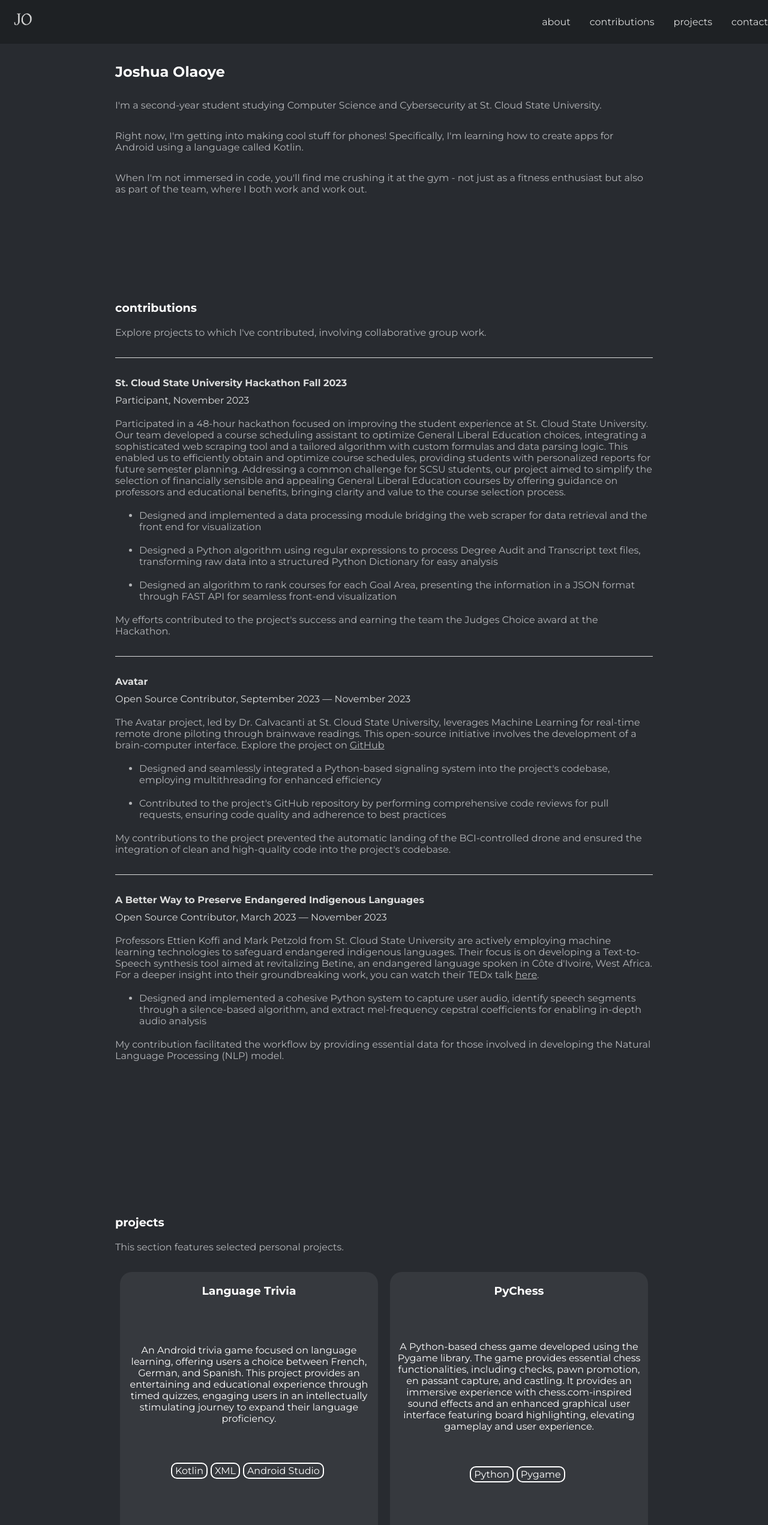
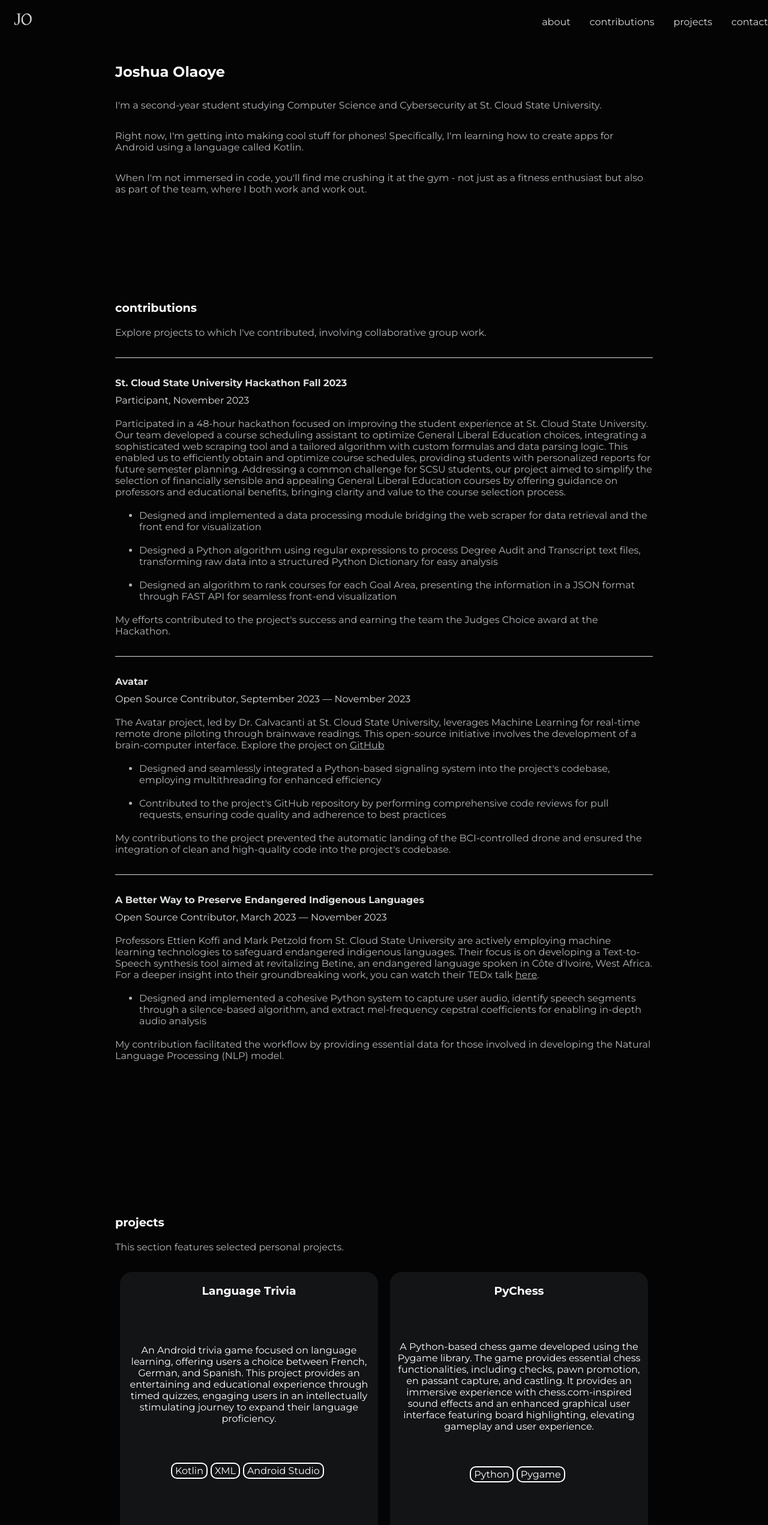
Before and after one commit to joolaoye/portfolio, a React (Create React App) app: page / in a window 1280 px wide. Shown: the top 2543 px of the page at 60% size. Built offline with nearby package versions, Linux system fonts and the light colour scheme.

Commit message:
improved visibility

```diff
--- a/src/App.css
+++ b/src/App.css
@@ -4,7 +4,7 @@
   padding: 0;
   margin: 0;
   box-sizing: border-box;
-  background: #282B30;
+  background: #040404;
 }
 
 nav {
@@ -21,17 +21,17 @@ nav {
   display: flex;
   align-items: center;
   justify-content: space-between;
-  background-color: #1E2124;
+  background-color: #040404;
 }
 
 .nav__logo {
   padding: 9px 12px;
   font-size: 1.2rem;
-  background-color: #1E2124;
+  background-color: #040404;
 }
 
 .nav__logo img {
-  background-color: #1E2124;
+  background-color: #040404;
 }
 
 .nav__bar a {
@@ -43,12 +43,12 @@ nav {
 .nav__menu__btn {
   font-size: 1.5rem;
   cursor: pointer;
-  background-color: #1E2124;
+  background-color: #040404;
 }
 
 .ri-menu-3-line,
 .ri-close-line {
-  background-color: #1E2124;
+  background-color: #040404;
 }
 
 .nav__links {
@@ -63,7 +63,7 @@ nav {
   transform: translateY(-100%);
   transition: 0.5s;
   z-index: -1;
-  background-color: #36393E;
+  background-color: #131416;
 }
 
 .nav__links.open {
@@ -81,7 +81,7 @@ nav {
 
 @media (width < 768px) {
   .nav__links a {
-    background-color: #36393E;
+    background-color: #131416;
   }
 }
 
@@ -93,12 +93,12 @@ nav {
     display: flex;
     align-items: center;
     justify-content: space-between;
-    background-color: #1E2124;
+    background-color: #040404;
   }
 
   .nav__bar {
     padding: 0;
-    background-color: #1E2124;
+    background-color: #040404;
   }
 
   .nav__menu__btn {
@@ -112,11 +112,11 @@ nav {
     transform: none;
     flex-direction: row;
     background-image: none;
-    background-color: #1E2124;
+    background-color: #040404;
   }
 
   .nav__links a {
-    background-color: #1E2124;
+    background-color: #040404;
   }
 
   .nav__links a:hover {
@@ -238,7 +238,7 @@ body {
   text-align: center;
   border-radius: 20px;
   cursor: pointer;
-  background: #36393E;;
+  background: #131416;;
   color: #FFFFFF;
   padding: 10px;
   height: 450px;
@@ -250,26 +250,26 @@ body {
 .card h3 {
   padding-top: 10px;
   margin-bottom: 10px;
-  background: #36393E;
+  background: #131416;
 }
 
 .card p {
   margin: 0;
   padding-top: 20px;
-  background: #36393E;
+  background: #131416;
 }
 
 .card .contact-socials {
-  background: #36393E;
+  background: #131416;
 }
 
 .card .contact-socials a  {
-  background: #36393E;
+  background: #131416;
 }
 
 .card .contact-socials a i {
   color: #dbdcdc;
-  background: #36393E;
+  background: #131416;
 }
 
 .contact-socials {
@@ -290,7 +290,7 @@ body {
 }
 
 .tools {
-  background: #36393E;
+  background: #131416;
   padding: 2px 5px;
   margin-right: 5px;
   border-radius: 10px;
```
